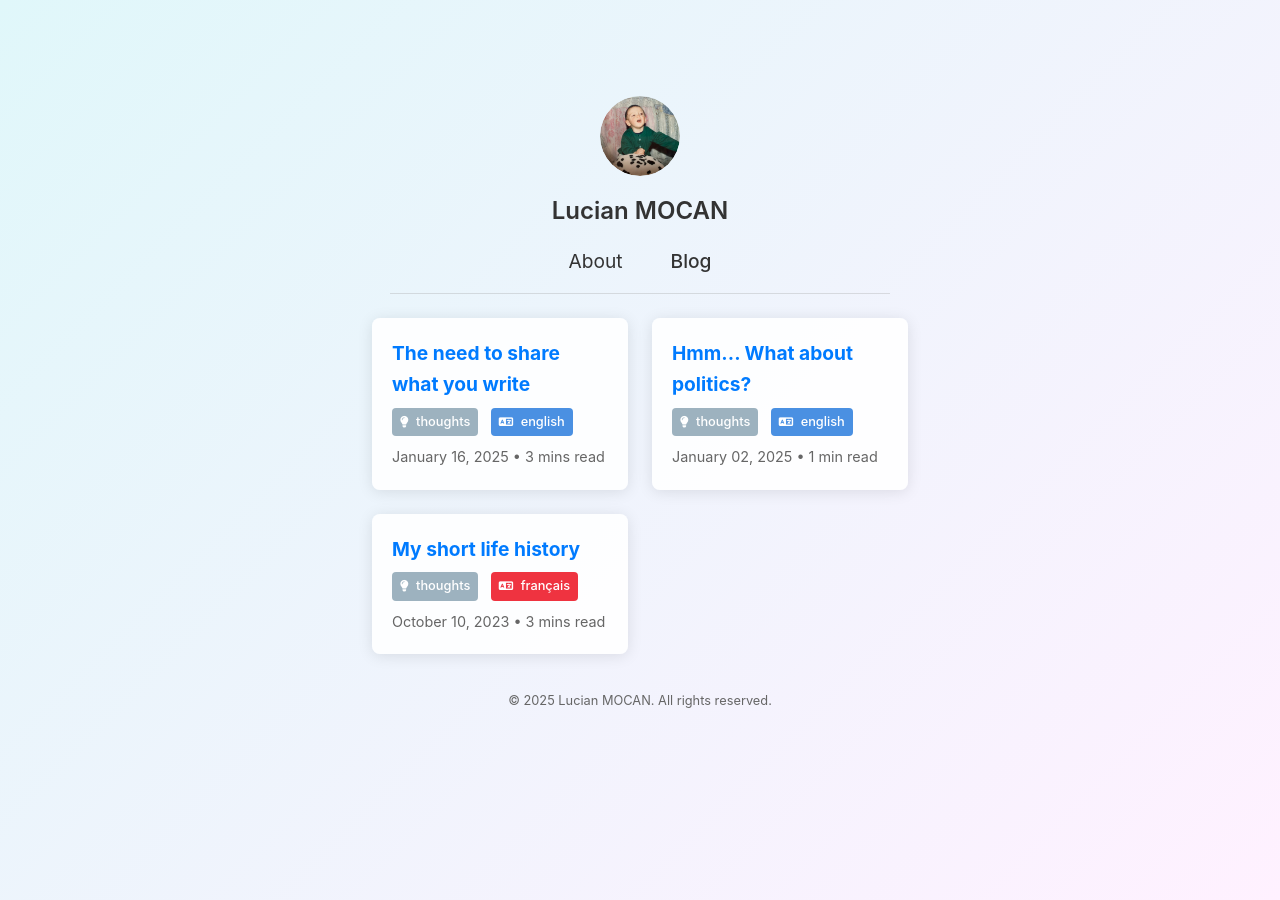
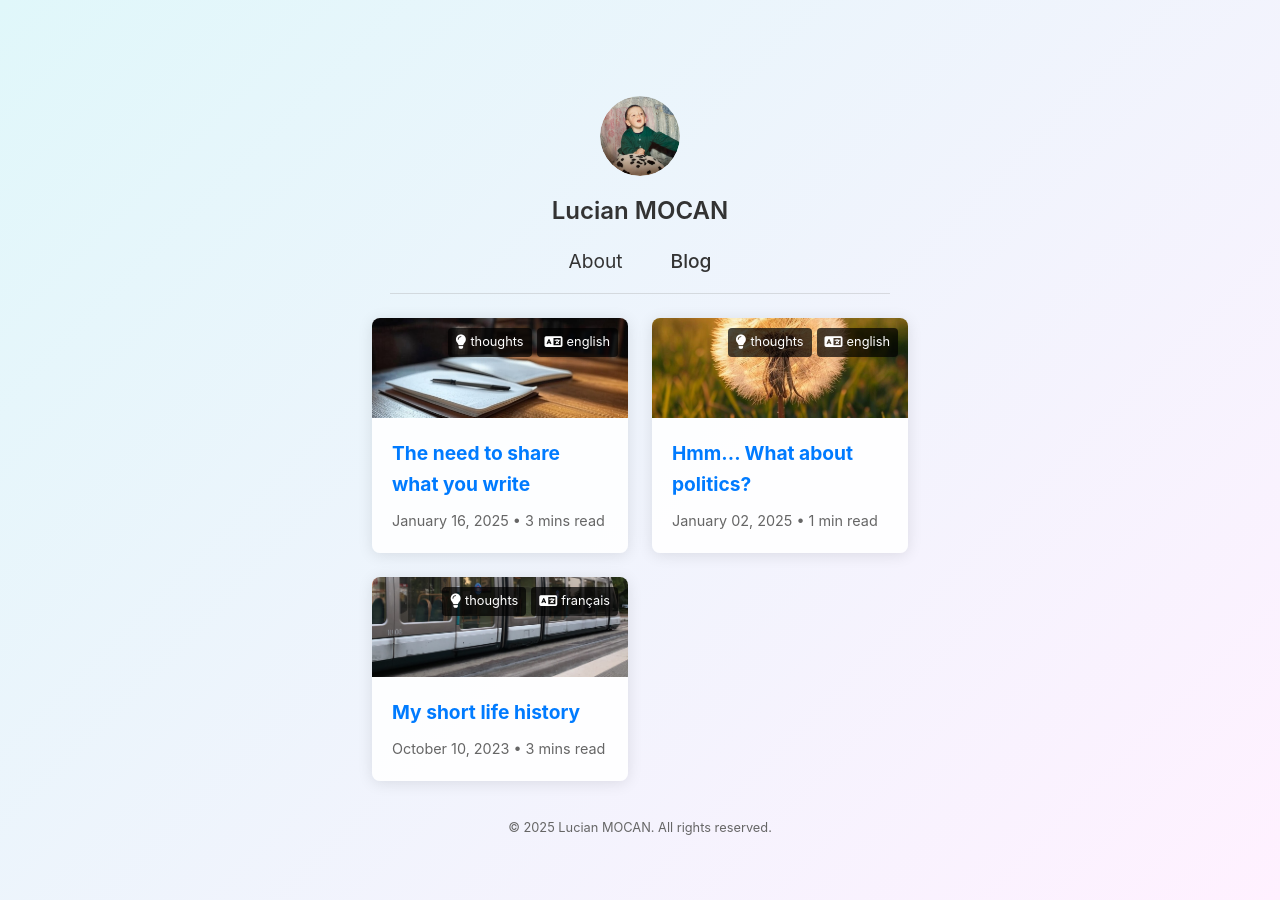
Before and after one commit to lucianmocan/lucianmocan.github.io, a Jekyll site: the page built from blog/index.html, in a window 1280 px wide. Built offline with Jekyll 4.4.1, drawn with Linux system fonts in a browser that asks for light colours.

Commit message:
thumbnail with tags on top

```diff
--- a/assets/css/style.css
+++ b/assets/css/style.css
@@ -1,4 +1,3 @@
-@charset "UTF-8";
 :root {
   --gradient-start: #e0f7fa;
   --gradient-end: #fff1ff;
@@ -130,6 +129,39 @@ nav a:hover {
 .post-card:hover {
   transform: translateY(-5px);
 }
+.post-card .post-thumbnail {
+  position: relative;
+  height: 100px;
+  overflow: hidden;
+}
+.post-card .post-thumbnail img {
+  width: 100%;
+  height: 100%;
+  object-fit: cover;
+}
+.post-card .post-thumbnail .post-tags {
+  position: absolute;
+  top: 10px;
+  right: 10px;
+  z-index: 2;
+  display: flex;
+  flex-wrap: wrap;
+  justify-content: flex-end;
+  gap: 5px;
+}
+.post-card .post-thumbnail .post-tags .tag {
+  background-color: rgba(0, 0, 0, 0.7);
+  color: white;
+  padding: 4px 8px;
+  border-radius: 4px;
+  font-size: 0.8rem;
+  display: inline-flex;
+  align-items: center;
+  gap: 4px;
+}
+.post-card .post-thumbnail .post-tags .tag i {
+  font-size: 0.9rem;
+}
 .post-card .post-content {
   padding: 1.25rem;
 }
@@ -150,35 +182,6 @@ nav a:hover {
 }
 .post-card .post-content .read-more:hover {
   text-decoration: underline;
-}
-.post-card .post-content .post-tags {
-  margin: 8px 0;
-}
-.post-card .post-content .tag {
-  display: inline-block;
-  padding: 4px 8px;
-  margin-right: 8px;
-  border-radius: 4px;
-  font-size: 0.8em;
-  font-weight: 500;
-  background-color: #526D82;
-  color: white;
-}
-.post-card .post-content .tag i {
-  margin-right: 4px;
-  font-size: 0.9em;
-}
-.post-card .post-content .tag-technical {
-  background-color: #27374D;
-}
-.post-card .post-content .tag-english {
-  background-color: #4A90E2;
-}
-.post-card .post-content .tag-français {
-  background-color: #EF3340;
-}
-.post-card .post-content .tag-thoughts {
-  background-color: #9DB2BF;
 }
 
 .post-date-md {
--- a/blog/index.html
+++ b/blog/index.html
@@ -6,8 +6,9 @@ layout: default
     <div class="post-grid">
         {% for post in site.posts %}
             <div class="post-card">
-                <div class="post-content">
-                    <h3><a href={{ post.url }} class="read-more">{{ post.title }}</a></h3>
+                {% if post.thumbnail %}
+                    <div class="post-thumbnail">
+                        <img src="{{ post.thumbnail | relative_url }}" alt="{{ post.title }}">
                         {% if post.tags %}
                             <div class="post-tags">
                                 {% for tag in post.tags %}
@@ -24,6 +25,10 @@ layout: default
                                 {% endfor %}
                             </div>
                         {% endif %}
+                    </div>
+                {% endif %}
+                <div class="post-content">
+                    <h3><a href={{ post.url }} class="read-more">{{ post.title }}</a></h3>
                     <span class="post-date">{{ post.date | date: "%B %d, %Y" }} •
                         {% assign words = post.content | number_of_words %}
                         {% assign reading_time = words | divided_by: 200 | at_least: 1 %}
```
Also changed, not shown: _posts/2023-10-10-my-history.md (+1 -0 lines), _posts/2025-01-02-what-about-politics.md (+1 -0 lines), _posts/2025-01-16-share-writing.md (+1 -0 lines), assets/css/_sass/_blog.scss (+39 -36 lines), 1 other file. Lines whose indentation alone changed are shown as unchanged.
